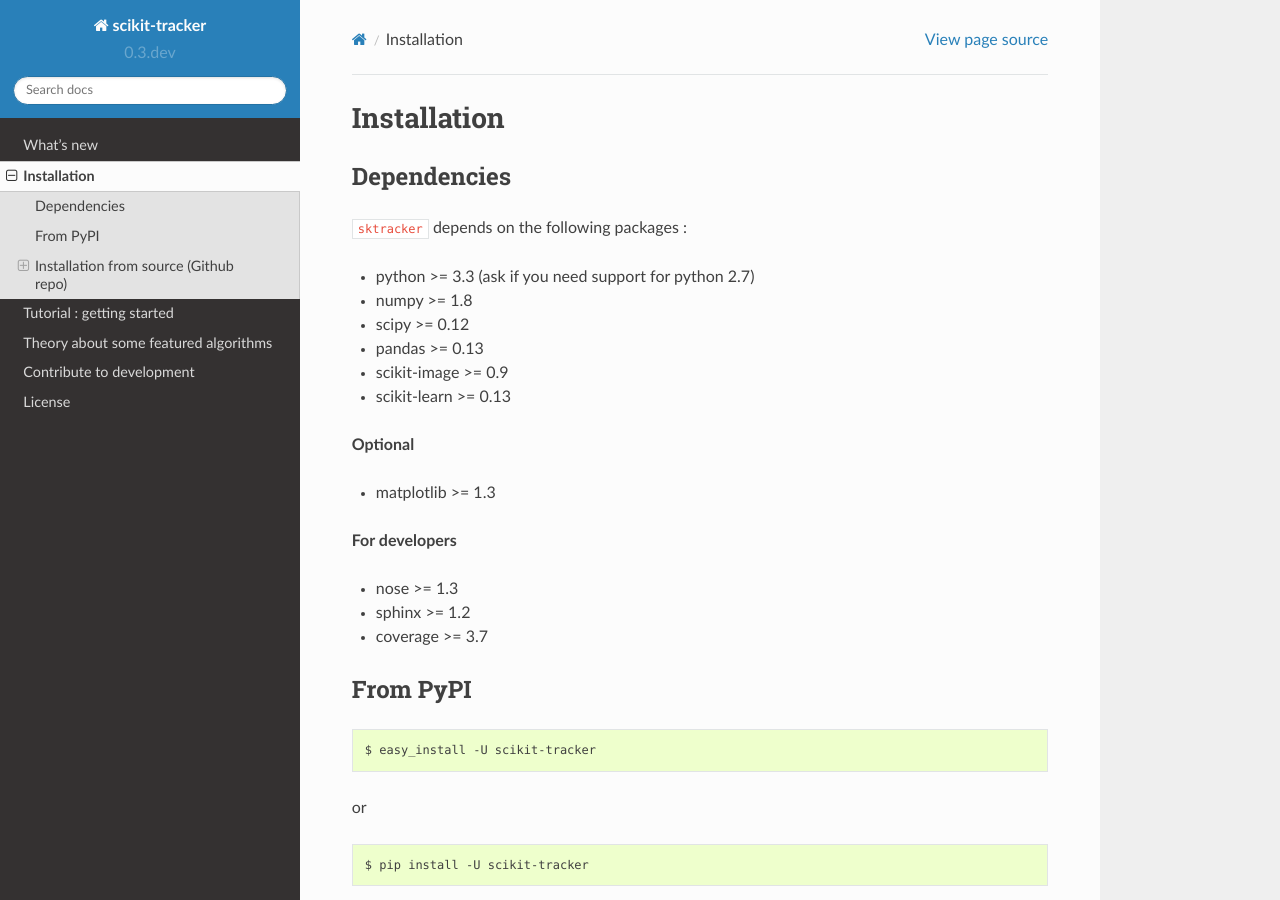
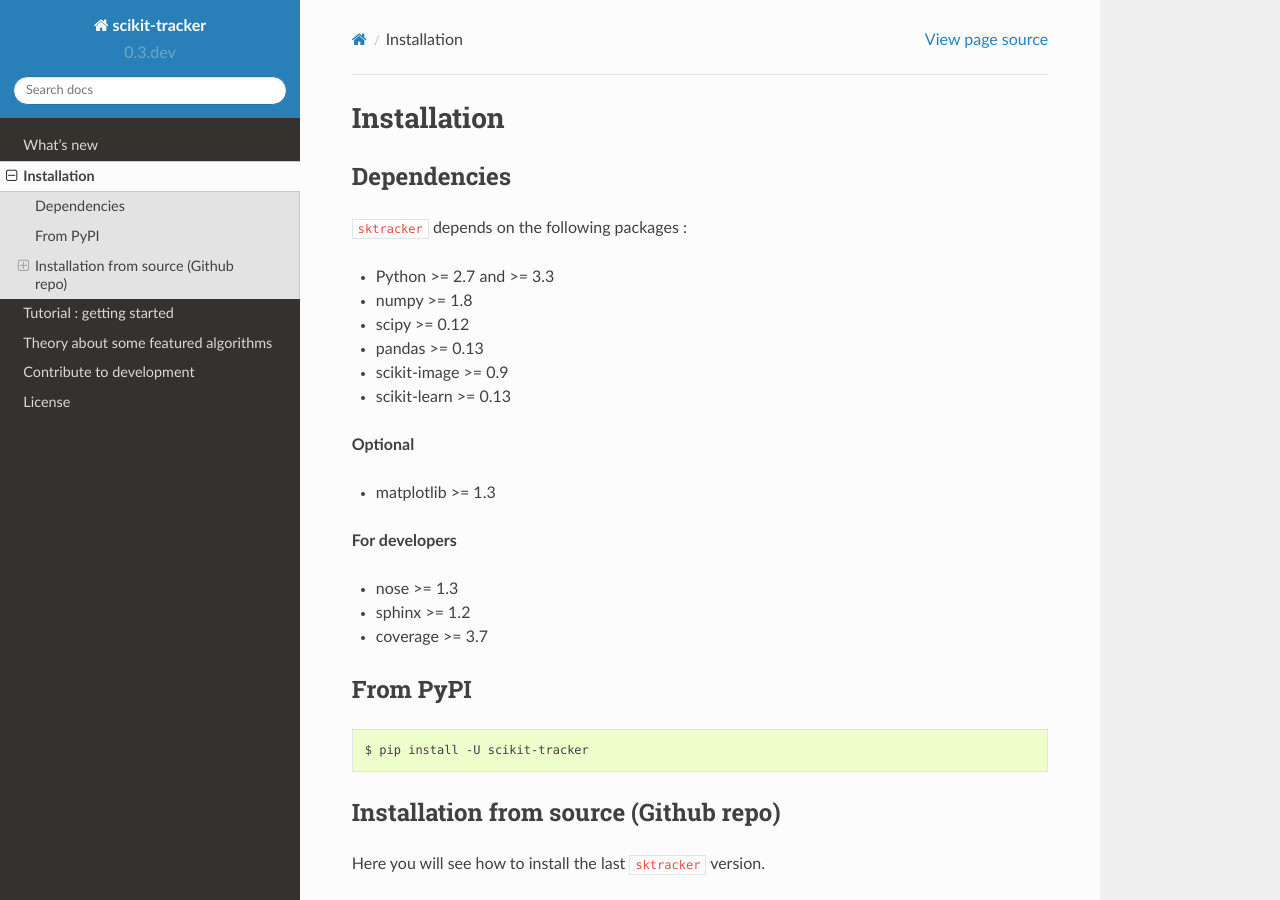
Before and after one commit to bnoi/scikit-tracker, a Sphinx documentation site: the page built from doc/source/install.txt, in a window 1280 px wide and 900 px high. Built offline with Sphinx 7.4.7 and the Read the Docs theme 2.0.0, drawn with Linux system fonts in a browser that asks for light colours; pages that are not in the unit, such as notebooks, are missing from menus.

```diff
--- a/doc/source/install.txt
+++ b/doc/source/install.txt
@@ -6,7 +6,7 @@ Dependencies
 
 ``sktracker`` depends on the following packages :
 
-- python >= 3.3 (ask if you need support for python 2.7)
+- Python >= 2.7 and >= 3.3
 - numpy >= 1.8
 - scipy >= 0.12
 - pandas >= 0.13
@@ -25,12 +25,6 @@ Dependencies
 
 From PyPI
 ---------
-
-.. code-block:: sh
-
-  $ easy_install -U scikit-tracker
-
-or
 
 .. code-block:: sh
 
```
Also changed, not shown: README.md (+1 -1 lines).
